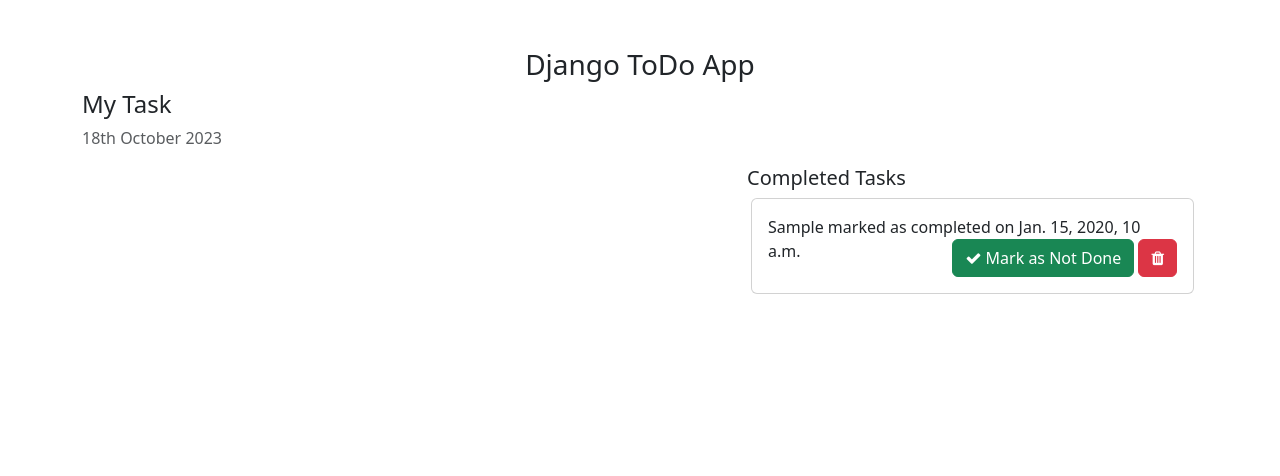
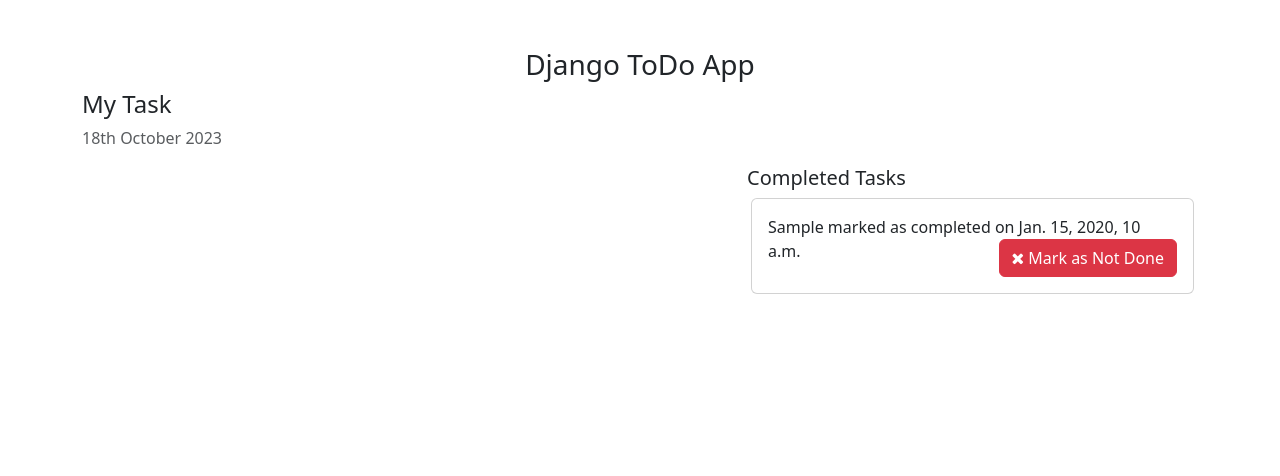
Before and after one commit to Mangaldeep-Singh/ToDo, a Django app: page / in a window 1280 px wide. Shown: the top 476 px of the page. Run offline with Django 4.2, Linux system fonts and the light colour scheme; tables that the repository leaves empty hold one stand-in row (values such as "Sample post").

Commit message:
All CRUD functionalities done

```diff
--- a/todo_main/templates/home.html
+++ b/todo_main/templates/home.html
@@ -45,8 +45,7 @@
                     <div class="card-body">
                         {{ctask}} marked as completed on {{ctask.modified_at}}
                         <span style="position: relative; float: right;">
-                            <a href="{% url 'mark_as_undone' ctask.pk %}" class="btn btn-success"><i class="fa fa-check"></i> Mark as Not Done</a>
-                            <a class="btn btn-danger"><i class="fa fa-trash"></i></a>
+                            <a href="{% url 'mark_as_undone' ctask.pk %}" class="btn btn-danger"><i class="fa fa-times"></i> Mark as Not Done</a>
                         </span>
                     </div>
                 </div>
```
